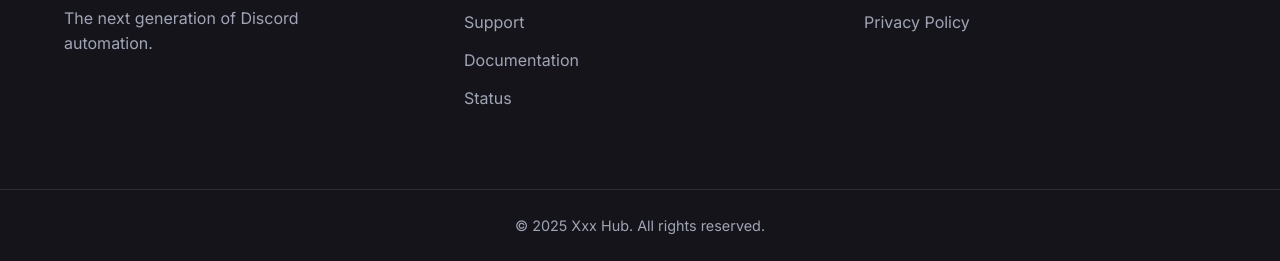
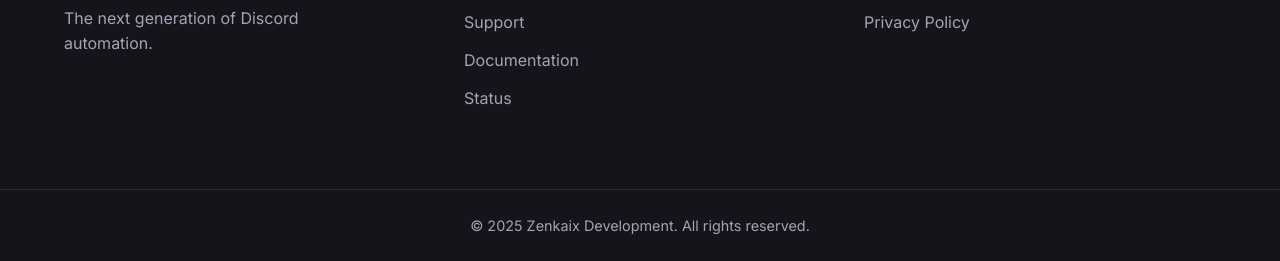
Before and after one commit to therealyamrajxd/destroyer-music-website-template, a plain HTML site: page index.html in a window 1280 px wide. Shown: the part 2892-3153 px from the top of the page. Drawn offline with Linux system fonts and the light colour scheme.

Commit message:
Update index.html

```diff
--- a/index.html
+++ b/index.html
@@ -153,7 +153,7 @@
             </div>
         </div>
         <div class="footer-bottom">
-            <p>&copy; 2025 Xxx Hub. All rights reserved.</p>
+            <p>&copy; 2025 Zenkaix Development. All rights reserved.</p>
         </div>
     </footer>
     <script src="script.js"></script>
```
